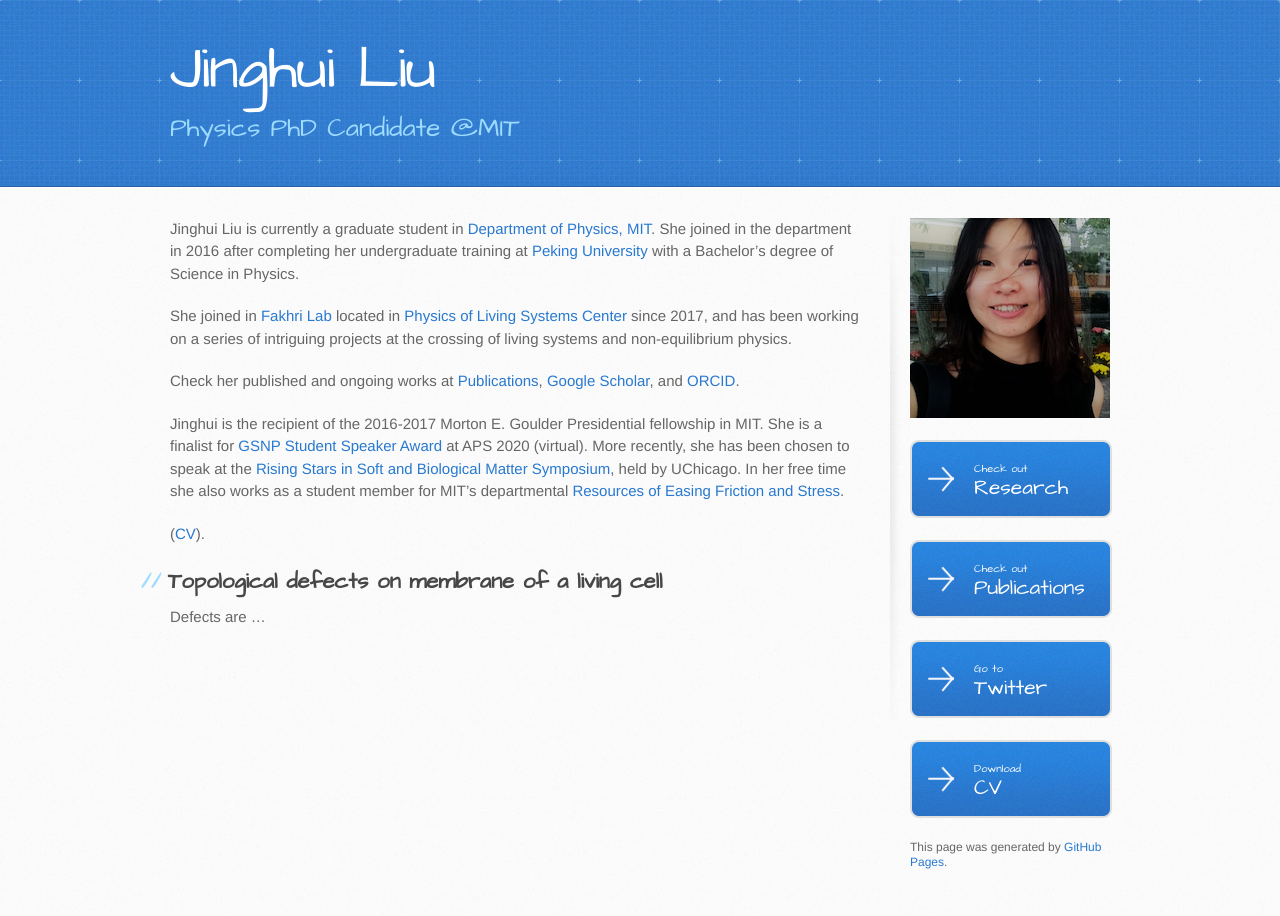
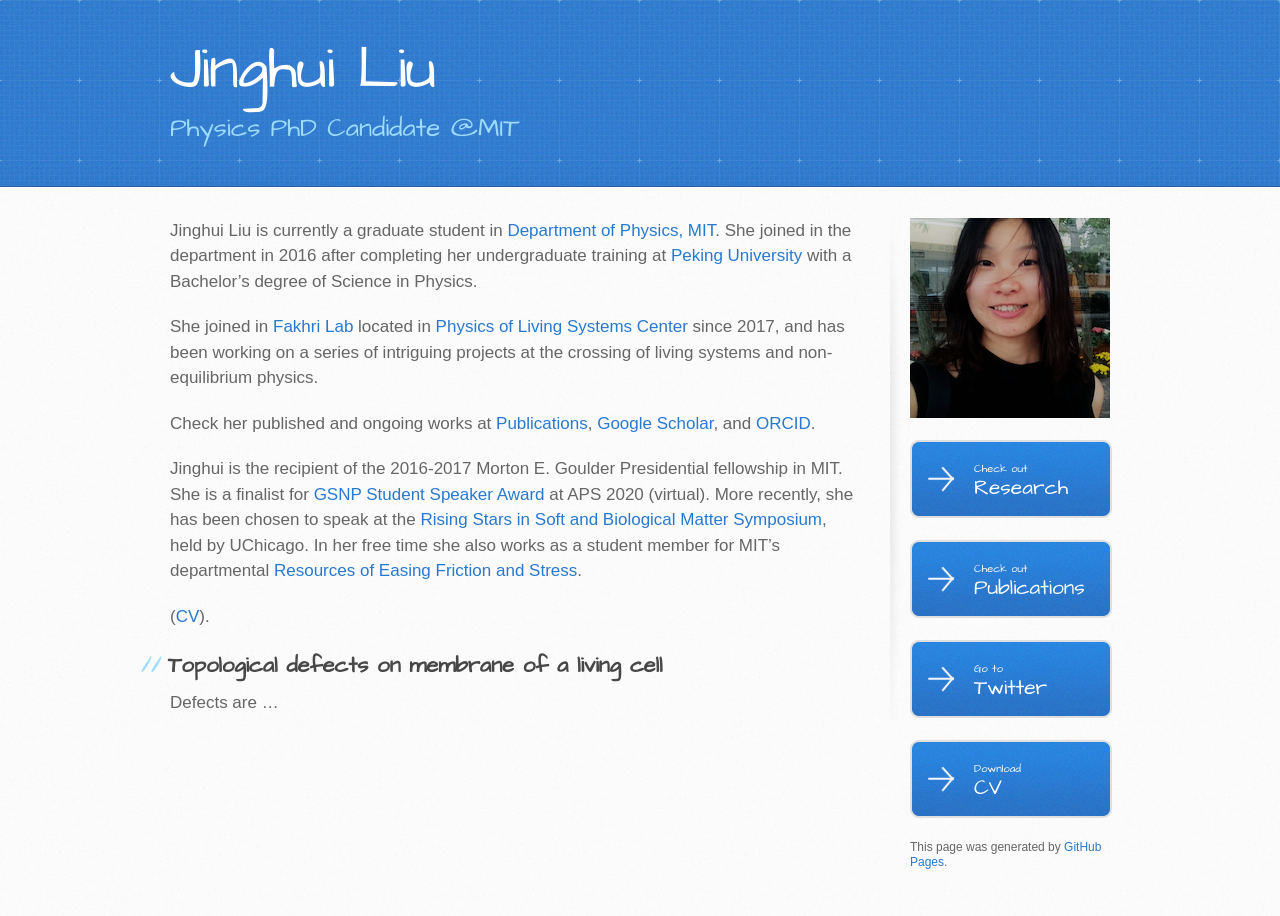
Before and after one commit to jinghui-liu/jinghui-liu.github.io, a Jekyll site: the page built from index.md, in a window 1280 px wide. Built offline with Jekyll 4.4.1, drawn with Linux system fonts in a browser that asks for light colours.

Commit message:
Update jekyll-theme-architect.scss

```diff
--- a/_sass/jekyll-theme-architect.scss
+++ b/_sass/jekyll-theme-architect.scss
@@ -4,8 +4,8 @@
 
 /* LAYOUT STYLES */
 body {
-  font-family: 'Helvetica Neue', Helvetica, Arial, serif;
-  font-size: 15px;
+  font-family: 'Arial', Helvetica, Arial, serif; /* Helvetica Neue */
+  font-size: 17px; /* default: 15 px*/
   font-weight: 400;
   line-height: 1.5;
   color: #666;
```
